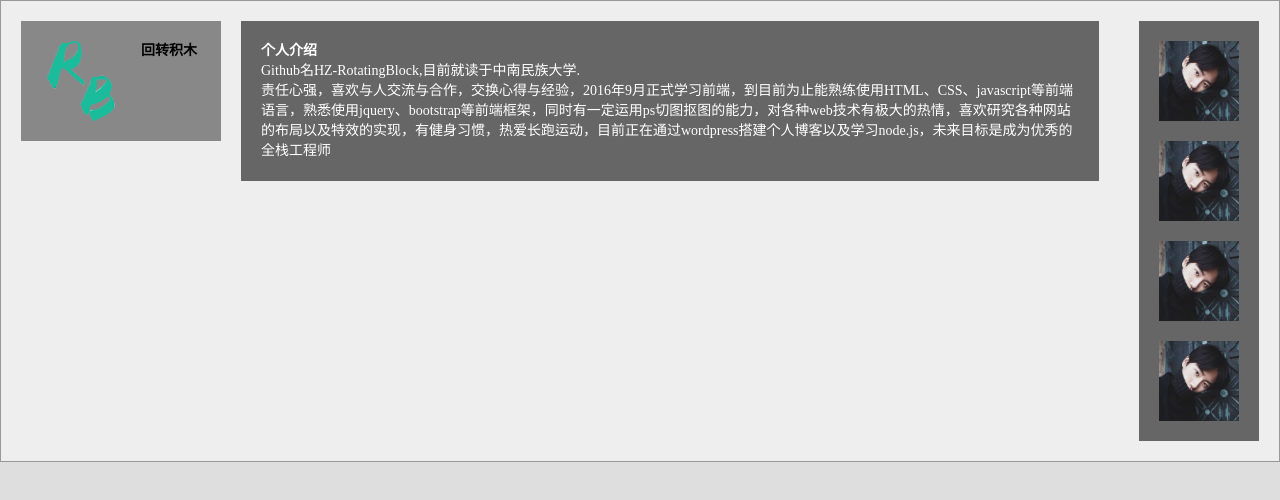
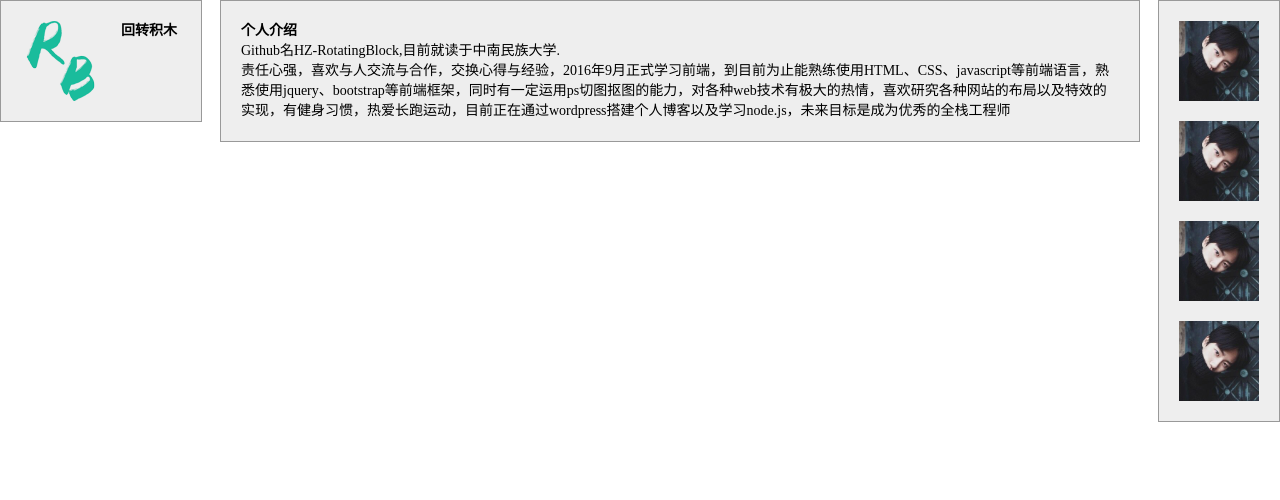
Before and after one commit to HZ-RotatingBlock/IFE_TASK_1_3_1, a plain HTML site: page index.html in a window 1280 px wide. Drawn offline with Linux system fonts and the light colour scheme.

Commit message:
update V1.1

```diff
--- a/css/index.css
+++ b/css/index.css
@@ -9,66 +9,53 @@
 body{
 	font-size:14px;
 	line-height:20px;
-	background-color:#dedede;
 }
-.main{
-	position:relative;
+.team_name,.team_introduction,.team_logo{
+	padding:20px;
+	border:1px solid #999;
 	background-color:#eee;
-	border:1px solid #999;
-}
-.main,.team_name,.team_introduction,.team_logo{
-	padding:20px;
 }
 /*左栏*/
-.main .team_name{
+.team_name{
 	float:left;
 	width:160px;
 	height:auto;
-	background-color:#888;
 }
-.main .team_name img{
+.team_name img{
 	float:left;
 	width:80px;
 	height:80px;
 }
-.main .team_name h2{
+.team_name h2{
 	display:inline-block;
 	margin-left:20px;
 }
 /*自适应中栏*/
-.main .team_introduction{
+.team_introduction{
 	margin-left:220px;
-	margin-right:160px;
-	color:#fff;
-	background-color:#666;
-}
-.main .team_introduction p{
-	display:block;
+	margin-right:140px;
 }
 /*右栏*/
-.main .team_logo{
-	display:block;
-	position:relative;
+.team_logo{
 	float:right;
-	margin-top:-160px;
+	position:absolute;
+	top:0;
+	right:0;
 	width:80px;
-	background-color:#666;
-	clear:left;
 }
-.main .team_logo ul li{
+.team_logo ul li{
 	margin-top:20px;
 	width:80px;
 	height:80px;
 }
-.main .team_logo li:nth-child(1){
+.team_logo li:nth-child(1){
 	margin-top:0;
 }
-.main .team_logo li img{
+.team_logo li img{
 	width:80px;
 	height:80px;
 }
 /*浮动清除*/
-.clearfixed{
-	overflow:auto;
-	zoom:1;
+.clear{
+	clear:both;
 }
--- a/index.html
+++ b/index.html
@@ -6,7 +6,6 @@
 	</head>
 	<link rel="stylesheet" href="css/index.css">
 	<body>
-		<div class="main clearfixed">
 			<div class="team_name">
 				<img src="icons/team_logo.png" alt="个人LOGO">
 				<h2>回转积木</h2>
@@ -24,6 +23,6 @@
 					<li><img src="images/header.jpg"></li>
 				</ul>
 			</div>
-		</div>
+			<div class="clear"></div>
 	</body>
 </html>
```
